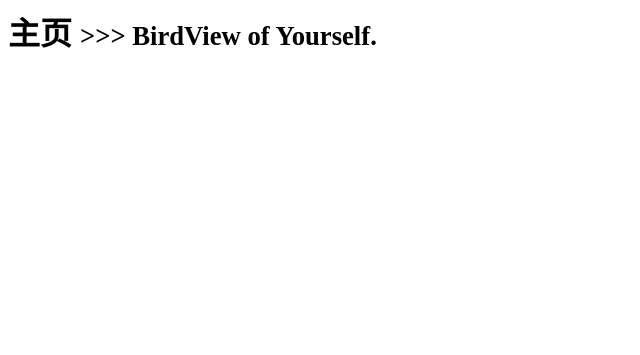
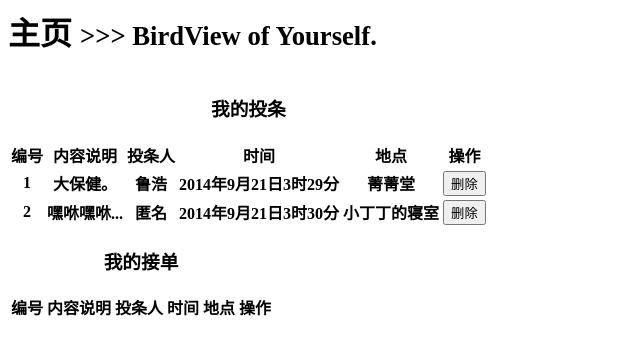
Before and after one commit to dreamtalen/EverythingHouse, a Flask app: page /home in a window 1280 px wide. Shown: the top 355 px of the page, without its empty margins (0-640 px from the left). Run offline with Flask 2, Linux system fonts and the light colour scheme; a user stored in the database is signed in; data comes from the database, SQL or seed files in the repository; both versions use the stored data as it was after the commit; lists and menus that the app fills with data are empty.

Commit message:
添加主页面，以及接受订单的部分效果。

```diff
--- a/__init__.py
+++ b/__init__.py
@@ -101,6 +101,25 @@ def getOrder():
     orders = query_db('select * from item')
     return render_template('getOrder.html', orders = orders)
 
+# 交易
+@app.route('/deal', methods=['GET', 'POST'])
+def dealOrder():
+    if session.get('logged_in'):
+        if request.method == 'POST':
+            if request.form["action"] == "deal":
+                print "OK";
+                g.db.execute('update item set state = 1, dealername = ? where id = ?', [session['username'], request.form['id']])
+                username = query_db('select username from item where id = ?', [request.form['id']], one=True)
+                g.db.execute('update user set notification = ? where username = ?', [session['username']+'向你ID为'+request.form['id']+'的订单发起交易，是否同意？###', username])
+            elif request.form["action"] == "letter":
+                pass
+            else:
+                pass
+            g.db.commit()
+        return redirect(url_for('getOrder'))
+    else:
+        return redirect(url_for('welcome'))
+
 # 活动页面。
 @app.route('/event')
 def eventActivity():
@@ -110,6 +129,16 @@ def eventActivity():
 @app.route('/setting')
 def personalSetting():
     return render_template('personalSetting.html')
+
+# 主页页面。
+@app.route('/home')
+def homePage():
+    if session.get('logged_in'):
+        post_orders = query_db('select * from item where username = ?', [session['username']])
+        get_orders = query_db('select * from item where dealername = ?', [session['username']])
+        return render_template('homePage.html', post_orders = post_orders, get_orders = get_orders)
+    else:
+        return redirect(url_for('welcome'))
 
 @app.route('/test/<username>')
 def show_user_profile(username):
@@ -123,10 +152,6 @@ def show_post(post_id):
 def showLocation():
     return render_template('showLocation.html')
 
-@app.route('/home')
-def homePage():
-    return render_template('homePage.html')
-
 @app.route('/hello')
 def showHello():
     return render_template('showHello.html')
--- a/schema-注释版.sql
+++ b/schema-注释版.sql
@@ -40,8 +40,10 @@ create table item (
     # 交易状态，新单子、交易中、执行中
     time text not null,
     # 生成时间
-    position text not null
+    position text not null,
     # 地点
+    dealername text
+    # 接单人
 );
 
 drop table if exists history;
--- a/schema.sql
+++ b/schema.sql
@@ -21,7 +21,8 @@ create table item (
     is_anonymity integer default 0,
     state integer default 0,
     time text not null,
-    position text not null
+    position text not null,
+    dealername text
 );
 
 drop table if exists history;
--- a/templates/dashboard.html
+++ b/templates/dashboard.html
@@ -42,10 +42,10 @@
         </div>
         <div class="collapse navbar-collapse" id="menu_list">
           <ul class="nav navbar-nav">
-            <li onclick="loadPage(); $('#PAGE').load('{{ url_for('homePage') }}');loadPage('{{ url_for('homePage') }}')" class="menu_list_items active">
+            <li onclick="loadPage(); $('#PAGE').load('{{ url_for('homePage') }}');" class="menu_list_items active">
               <a href="#"><span class="glyphicon glyphicon-home"></span> 主页</a>
             </li>
-            <li onclick="loadPage(); $('#PAGE').load('{{ url_for('postOrder') }}');loadPage('{{ url_for('postOrder') }}')" class="menu_list_items">
+            <li onclick="loadPage(); $('#PAGE').load('{{ url_for('postOrder') }}');" class="menu_list_items">
               <a href="#"><span class="glyphicon glyphicon-send"></span> 投条</a>
             </li>
             <li onclick="loadPage(); $('#PAGE').load('{{ url_for('getOrder') }}');" class="menu_list_items">
--- a/templates/homePage.html
+++ b/templates/homePage.html
@@ -5,5 +5,71 @@
     <div class="page-header">
         <h1><b>主页</b> <small>>>> BirdView of Yourself.</small></h1>
     </div>
+    <table class="table table-bordered table-hover">
+    <caption><h3><b>我的投条</b></h3></caption>
+    <thead>
+      <th>编号</th>
+      <th>内容说明</th>
+      <th>投条人</th>
+      <th>时间</th>
+      <th>地点</th>
+      <th>操作</th>
+    </thead>
+    <tbody>
+      {% for order in post_orders %}
+        {% if order.state == 0 %}
+          <tr class="success">
+        {% elif order.state == 1 %}
+          <tr class="warning">
+        {% else %}
+          <tr class="active">
+        {% endif %}
+        <th>{{ order.id }}</th>
+        <th>{{ order.content }}</th>
+        {% if order.is_anonymity == 0 %}
+          <th>{{ order.username }}</th>
+        {% else %}
+          <th>匿名</th>
+        {% endif %}
+        <th>{{ order.time }}</th>
+        <th>{{ order.position }}</th>
+        <th><button class='label label-danger'><span class='glyphicon glyphicon-trash'></span> 删除</button></th>
+          </tr>
+      {% endfor %}
+    </tbody>
+    </table>
+    <table class="table table-bordered table-hover">
+    <caption><h3><b>我的接单</b></h3></caption>
+    <thead>
+      <th>编号</th>
+      <th>内容说明</th>
+      <th>投条人</th>
+      <th>时间</th>
+      <th>地点</th>
+      <th>操作</th>
+    </thead>
+    <tbody>
+      {% for order in get_orders %}
+        {% if order.state == 0 %}
+          <tr class="success">
+        {% elif order.state == 1 %}
+          <tr class="warning">
+        {% else %}
+          <tr class="active">
+        {% endif %}
+        <th>{{ order.id }}</th>
+        <th>{{ order.content }}</th>
+        {% if order.is_anonymity == 0 %}
+          <th>{{ order.username }}</th>
+        {% else %}
+          <th>匿名</th>
+        {% endif %}
+        <th>{{ order.time }}</th>
+        <th>{{ order.position }}</th>
+        <th><button class='glyphicon glyphicon-envelope'></span> 私信</button></th>
+          </tr>
+      {% endfor %}
+    </tbody>
+    </table>
 </body>
 </html>
```
Also changed, not shown: templates/getOrder.html (+6 -4 lines), database/eh.db.
